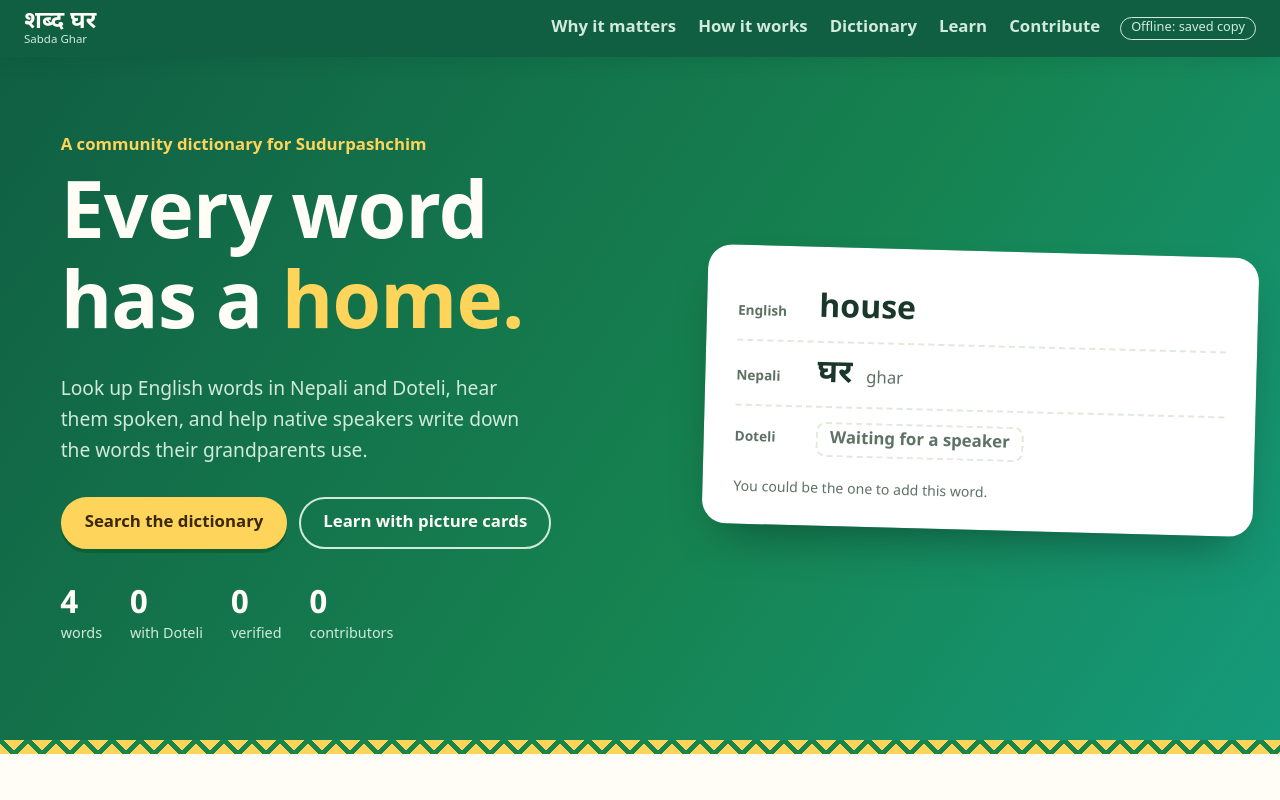
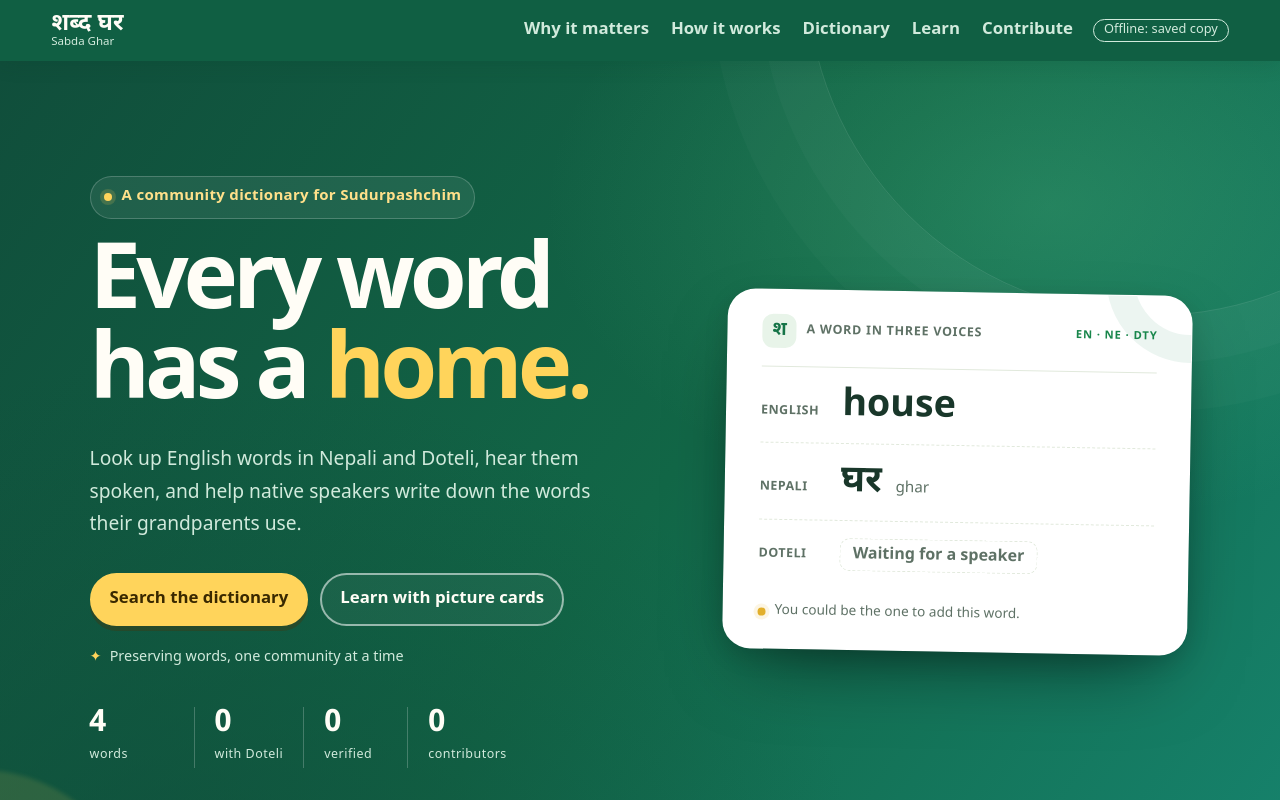
Before and after one commit to PJs-World/Prativa-Joshi-sabda-ghar, a website: page index.html in a window 1280 px wide. Shown: the top 800 px of the page. Drawn offline with Linux system fonts and the light colour scheme; no server answers.

Commit message:
Enhance hero section with additional accessibility features and community focus

```diff
--- a/css/style.css
+++ b/css/style.css
@@ -43,8 +43,8 @@ section{padding:80px 24px}
 button.danger{border-color:var(--danger);color:var(--danger)}
 
 /* ===== Nav ===== */
-.nav{position:sticky;top:0;z-index:20;display:flex;align-items:center;gap:20px;padding:10px 24px;
-  background:var(--hero-bg);color:var(--hero-text);box-shadow:0 4px 18px rgba(13,57,38,.14)}
+.nav{position:sticky;top:0;z-index:20;display:flex;align-items:center;gap:20px;padding:12px clamp(20px,4vw,56px);
+  background:var(--hero-bg);color:var(--hero-text);box-shadow:0 4px 18px rgba(13,57,38,.14);backdrop-filter:blur(14px)}
 .brand{text-decoration:none;font-size:1.5rem;font-weight:800;line-height:1.05}
 .brand small{display:block;font-size:.72rem;font-weight:500;color:var(--hero-muted)}
 .nav nav{display:flex;gap:22px;margin-left:auto}
@@ -55,30 +55,56 @@ button.danger{border-color:var(--danger);color:var(--danger)}
 .badge{font-size:.8rem;border:1px solid var(--hero-muted);border-radius:999px;padding:0 10px;color:var(--hero-muted);white-space:nowrap}
 
 /* ===== Hero ===== */
-.hero{display:grid;grid-template-columns:1.15fr 1fr;gap:48px;align-items:center;
-  padding:76px 24px 92px;background:linear-gradient(125deg,#105f43 0%,#168351 58%,#159a7b 100%);color:var(--hero-text)}
-.hero-text,.hero-card{max-width:560px;width:100%;justify-self:center}
-.kicker{color:var(--accent);font-weight:700;margin-bottom:14px}
-.hero h1{font-size:clamp(2.8rem,7vw,4.9rem);font-weight:800;letter-spacing:-.01em}
+.hero{position:relative;isolation:isolate;overflow:hidden;display:grid;grid-template-columns:minmax(0,1.08fr) minmax(0,.92fr);
+  gap:clamp(36px,7vw,92px);align-items:center;padding:clamp(72px,9vw,124px) clamp(24px,7vw,100px) clamp(70px,8vw,108px);
+  background:radial-gradient(ellipse at 82% 18%,rgba(83,190,135,.28),transparent 34%),
+    radial-gradient(ellipse at 12% 100%,rgba(15,76,58,.65),transparent 44%),
+    linear-gradient(125deg,#104e3b 0%,#126747 52%,#16826c 100%);color:var(--hero-text)}
+.hero::before,.hero::after{position:absolute;z-index:-1;content:"";pointer-events:none}
+.hero::before{width:min(54vw,700px);aspect-ratio:1;border:1px solid rgba(255,255,255,.11);border-radius:50%;
+  right:-17%;top:-54%;box-shadow:0 0 0 48px rgba(255,255,255,.025),0 0 0 96px rgba(255,255,255,.02)}
+.hero::after{width:320px;height:320px;left:-180px;bottom:-220px;border-radius:50%;background:rgba(255,212,91,.12);filter:blur(2px)}
+.hero-text,.hero-card{position:relative;max-width:590px;width:100%;justify-self:center}
+.kicker{display:inline-flex;align-items:center;gap:10px;color:#ffe08a;font-size:.94rem;font-weight:700;
+  letter-spacing:.02em;margin-bottom:22px;padding:8px 13px;border:1px solid rgba(255,255,255,.2);
+  border-radius:999px;background:rgba(255,255,255,.07)}
+.kicker-dot{width:8px;height:8px;border-radius:50%;background:var(--accent);box-shadow:0 0 0 4px rgba(255,212,91,.16)}
+.hero h1{max-width:10ch;font-size:clamp(3.2rem,7.2vw,6.1rem);font-weight:800;line-height:.98;letter-spacing:-.055em}
 .hero h1 em{font-style:normal;color:var(--accent)}
-.lead{margin:22px 0 28px;font-size:1.2rem;color:var(--hero-muted);max-width:46ch}
+.lead{margin:24px 0 30px;font-size:clamp(1.08rem,1.5vw,1.25rem);line-height:1.7;color:var(--hero-muted);max-width:48ch}
 .cta{display:flex;gap:12px;flex-wrap:wrap}
-.hero .btn.primary{background:var(--accent);border-color:var(--accent);color:var(--accent-text)}
-.hero .btn.ghost{color:var(--hero-text);border-color:var(--hero-muted)}
-.live{display:flex;gap:28px;flex-wrap:wrap;margin-top:40px}
-.live div b{display:block;font-size:2rem;line-height:1;color:var(--hero-text)}
-.live div span{font-size:.9rem;color:var(--hero-muted)}
+.hero .cta .btn{padding-inline:18px}
+.hero .btn.primary{background:var(--accent);border-color:var(--accent);color:var(--accent-text);box-shadow:0 5px 0 rgba(68,53,13,.4)}
+.hero .btn.ghost{color:var(--hero-text);border-color:rgba(255,255,255,.55);background:rgba(255,255,255,.045)}
+.hero .btn.ghost:hover{background:rgba(255,255,255,.12)}
+.hero-note{display:flex;align-items:center;gap:8px;margin-top:20px;color:var(--hero-muted);font-size:.9rem}
+.hero-note span{color:var(--accent)}
+.live{display:flex;gap:0;flex-wrap:wrap;margin-top:38px}
+.live div{min-width:104px;padding:0 20px;border-left:1px solid rgba(255,255,255,.22)}
+.live div:first-child{padding-left:0;border-left:0}
+.live div b{display:block;font-size:clamp(1.6rem,2.4vw,2.15rem);line-height:1.1;color:var(--hero-text)}
+.live div span{font-size:.78rem;color:var(--hero-muted);letter-spacing:.04em}
 
-.hero-card{background:var(--card-bg);color:var(--card-text);border-radius:24px;padding:28px 28px 22px;
-  border:3px solid rgba(255,255,255,.55);box-shadow:0 24px 50px -20px rgba(0,0,0,.42);transform:rotate(1.5deg);transition:opacity .35s ease}
+.hero-card{isolation:isolate;overflow:hidden;background:var(--card-bg);color:var(--card-text);border-radius:28px;
+  padding:24px clamp(22px,3vw,34px) 25px;border:1px solid rgba(255,255,255,.68);
+  box-shadow:0 32px 80px -30px rgba(0,0,0,.6),0 8px 24px rgba(0,0,0,.12);transform:rotate(1deg);
+  transition:opacity .35s ease,transform .35s ease}
+.hero-card::before{position:absolute;z-index:-1;content:"";width:170px;height:170px;right:-84px;top:-104px;
+  border:28px solid rgba(24,134,75,.08);border-radius:50%}
+.hero-card:hover{transform:translateY(-4px) rotate(0)}
 .hero-card.fade{opacity:0}
-.hc-row{display:flex;align-items:baseline;gap:14px;flex-wrap:wrap;padding:14px 0;border-bottom:2px dashed var(--border)}
+.hc-topline{display:flex;align-items:center;gap:10px;padding-bottom:18px;border-bottom:1px solid var(--border)}
+.hc-mark{display:grid;place-items:center;width:34px;height:34px;border-radius:11px;background:#e8f4e9;color:#157447;font-size:1.2rem;font-weight:800}
+.hc-caption{font-size:.78rem;font-weight:800;letter-spacing:.06em;text-transform:uppercase;color:var(--muted)}
+.hc-languages{margin-left:auto;font-size:.7rem;font-weight:800;letter-spacing:.08em;color:var(--primary)}
+.hc-row{position:relative;display:flex;align-items:baseline;gap:14px;flex-wrap:wrap;padding:17px 0;border-bottom:1px dashed var(--border)}
 .hc-row:last-of-type{border-bottom:0}
-.hc-tag{width:4.2rem;font-size:.85rem;font-weight:700;color:var(--muted)}
-.hc-word{font-size:2rem;font-weight:800;line-height:1.1}
-.hc-rom{color:var(--muted)}
-.hc-word.empty{font-size:1.05rem;font-weight:600;color:var(--muted);border:2px dashed var(--border);border-radius:10px;padding:6px 12px}
-.hc-foot{margin-top:8px;font-size:.88rem;color:var(--muted)}
+.hc-tag{width:4.2rem;font-size:.78rem;font-weight:700;color:var(--muted);text-transform:uppercase;letter-spacing:.04em}
+.hc-word{font-size:clamp(1.8rem,3vw,2.35rem);font-weight:800;line-height:1.1}
+.hc-rom{color:var(--muted);font-size:.95rem}
+.hc-word.empty{font-size:1rem;font-weight:600;color:var(--muted);border:1px dashed var(--border);border-radius:10px;padding:7px 12px}
+.hc-foot{display:flex;align-items:center;gap:9px;margin-top:14px;font-size:.85rem;color:var(--muted)}
+.hc-foot-dot{flex:none;width:8px;height:8px;border-radius:50%;background:#e2af2b;box-shadow:0 0 0 4px rgba(226,175,43,.13)}
 
 .band{height:14px;background-color:var(--primary);
   background-image:
@@ -172,8 +198,9 @@ footer{background:var(--hero-bg);color:var(--hero-text)}
 
 /* ===== Responsive ===== */
 @media (max-width:820px){
-  .hero{grid-template-columns:1fr;padding:48px 20px 64px;gap:36px}
+  .hero{grid-template-columns:1fr;padding:70px clamp(22px,6vw,64px) 68px;gap:40px}
   .hero-card{transform:none}
+  .hero-card:hover{transform:translateY(-3px)}
   .about-grid,.steps,.cards{grid-template-columns:1fr}
   section{padding:56px 20px}
   .nav{flex-wrap:wrap;gap:8px 16px}
--- a/index.html
+++ b/index.html
@@ -32,21 +32,23 @@
   <!-- HERO -->
   <section class="hero" id="home">
     <div class="hero-text">
-      <p class="kicker">A community dictionary for Sudurpashchim</p>
+      <p class="kicker"><span class="kicker-dot" aria-hidden="true"></span>A community dictionary for Sudurpashchim</p>
       <h1>Every word has a <em>home.</em></h1>
       <p class="lead">Look up English words in Nepali and Doteli, hear them spoken, and help native speakers write down the words their grandparents use.</p>
       <div class="cta">
         <a class="btn primary" href="#dictionary">Search the dictionary</a>
         <a class="btn ghost" href="learn.html">Learn with picture cards</a>
       </div>
+      <p class="hero-note"><span aria-hidden="true">✦</span> Preserving words, one community at a time</p>
       <div class="live" id="stats" aria-live="polite"></div>
     </div>
 
     <div class="hero-card" role="img" aria-label="Example: an English word shown with its Nepali and Doteli translations">
+      <div class="hc-topline"><span class="hc-mark" aria-hidden="true">श</span><span class="hc-caption">A word in three voices</span><span class="hc-languages">EN · NE · DTY</span></div>
       <div class="hc-row"><span class="hc-tag">English</span><span class="hc-word" id="hEn">water</span></div>
       <div class="hc-row"><span class="hc-tag">Nepali</span><span class="hc-word" id="hNe" lang="ne">पानी</span><span class="hc-rom" id="hRom">pani</span></div>
       <div class="hc-row"><span class="hc-tag">Doteli</span><span class="hc-word" id="hDo" lang="ne"></span></div>
-      <p class="hc-foot" id="hFoot"></p>
+      <p class="hc-foot"><span class="hc-foot-dot" aria-hidden="true"></span><span id="hFoot"></span></p>
     </div>
   </section>
   <div class="band" aria-hidden="true"></div>
```
